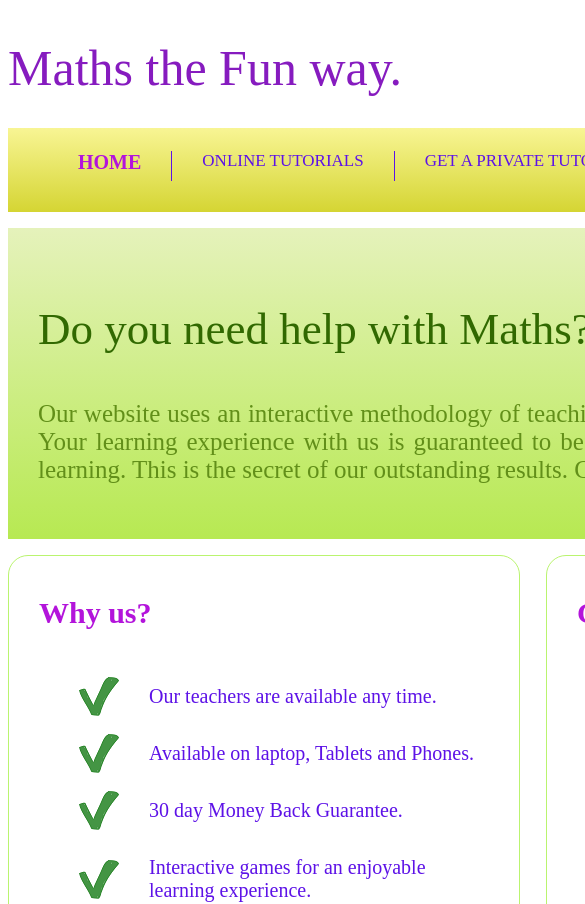
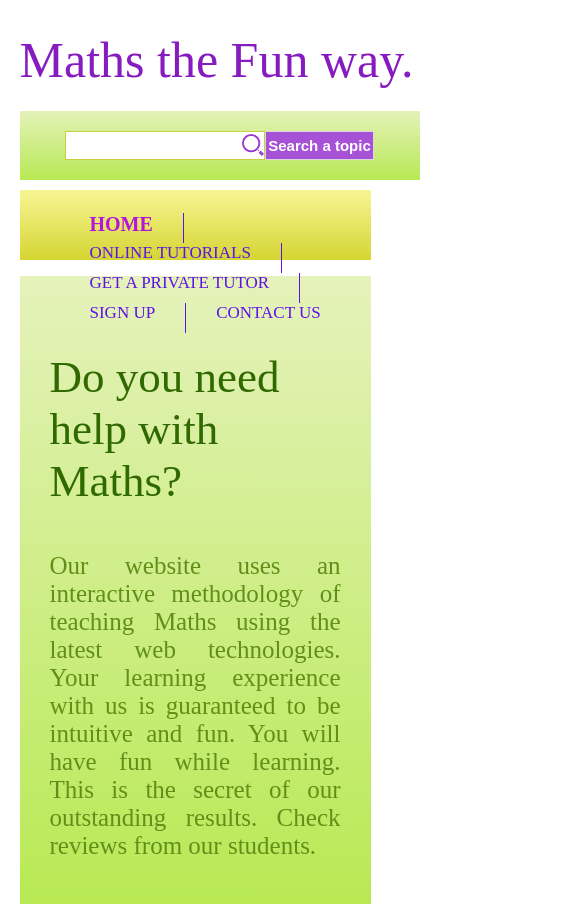
Before and after one commit to chismoc/mathsTutor, a plain HTML site: page index.html in a window 390 px wide. Shown: the top 904 px of the page, 585 px wide, since content can reach past the window. Drawn offline with Linux system fonts and the light colour scheme.

Commit message:
make header responsive

```diff
--- a/styles/custom.css
+++ b/styles/custom.css
@@ -1,19 +1,29 @@
 body{
   font: Arial, Helvetica, sans-serif;
+  margin: 0;
+  padding: 0;
+}
+*{
+  box-sizing: border-box;
 }
 
 #container {
-  width: 1050px;
+  width: 90%;
   /* border: 1px solid grey; */
   margin: 0 auto;
 
 }
 #header{
-  height: 100px;
+  /* height: 100px; */
   padding: 10px 0;
+  display: flex;
+  flex-wrap: wrap;
 }
+
 #brand{
-  float: left;
+ /* float: left;*/
+ flex: 50%;
+ min-width: 400px;
 }
 h1 a{
     color:#861BBF;
@@ -22,15 +32,18 @@ h1 a{
     text-decoration: none;
 }
 #searchBox{
-  float: right;
+  /* float: right; */
+  flex: 50%;
   background: linear-gradient(#E4F2B9, #B7E953);
   background: -webkit-linear-gradient(#E4F2B9, #B7E953);
   background: -o-linear-gradient(#E4F2B9, #B7E953);
   background: -moz-linear-gradient(#E4F2B9, #B7E953);
-  width: 400px;
-  height: 50px;
-  padding: 20px 20px 0 20px;
-  margin-top: 20px;
+  min-width: 400px;
+  /* height: 50px; */
+  padding: 20px;
+  display: flex;
+  justify-content: center;
+  align-items: center;
 }
 .searchText{
   float: left;
```
